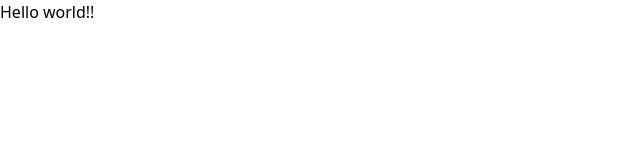
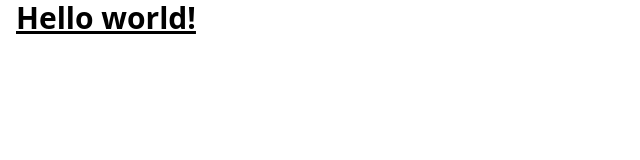
Before and after one commit to camphi/didactic-trout, a website: page index.html in a window 1280 px wide. Shown: the whole page, without its empty margins (0-640 px from the left). Drawn offline with Linux system fonts and the light colour scheme.

Commit message:
update structure

```diff
--- a/index.html
+++ b/index.html
@@ -3,7 +3,7 @@
 <head>
   <meta charset="UTF-8">
   <meta name="viewport" content="width=device-width, initial-scale=1.0">
-  <link href="/css/dist/output.css" rel="stylesheet">
+  <link href="/css/main.css" rel="stylesheet">
   <link rel="apple-touch-icon" sizes="180x180" href="/favicon/apple-touch-icon.png">
   <link rel="icon" type="image/png" sizes="32x32" href="/favicon/favicon-32x32.png">
   <link rel="icon" type="image/png" sizes="16x16" href="/favicon/favicon-16x16.png">
@@ -12,7 +12,7 @@
 <body>
   <div class="container mx-auto px-4">
     <h1 class="text-3xl font-bold underline">
-      Hello world!!
+      Hello world!
     </h1>
     <!-- ... -->
   </div>
--- a/tailwind.config.js
+++ b/tailwind.config.js
@@ -1,6 +1,6 @@
 /** @type {import('tailwindcss').Config} */
 module.exports = {
-  content: ["./src/**/*.{html,js}"],
+  content: ["./index.html", "./docs/**/*.{html,js}"],
   theme: {
     extend: {},
   },
```
Also changed, not shown: scripts.md (+2 -1 lines), css/main.css, src/css/tailwind.css (renamed from css/src/input.css), 1 other file.
